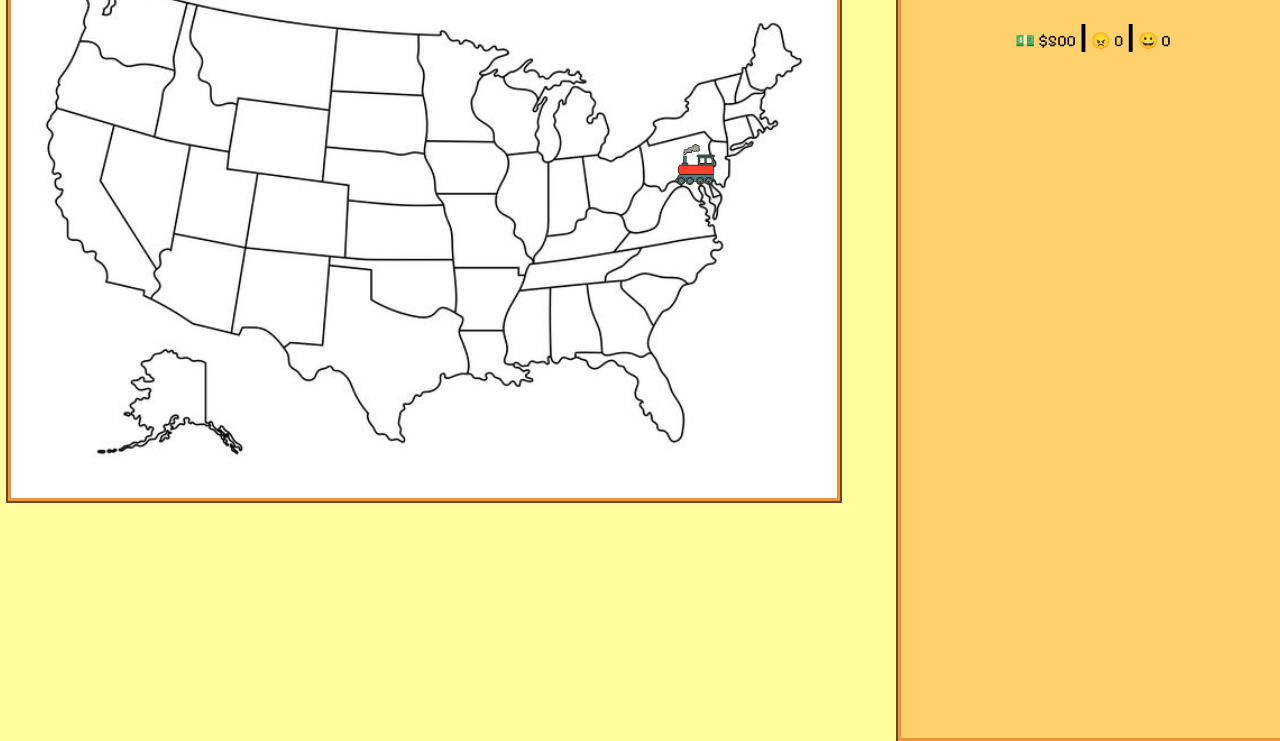
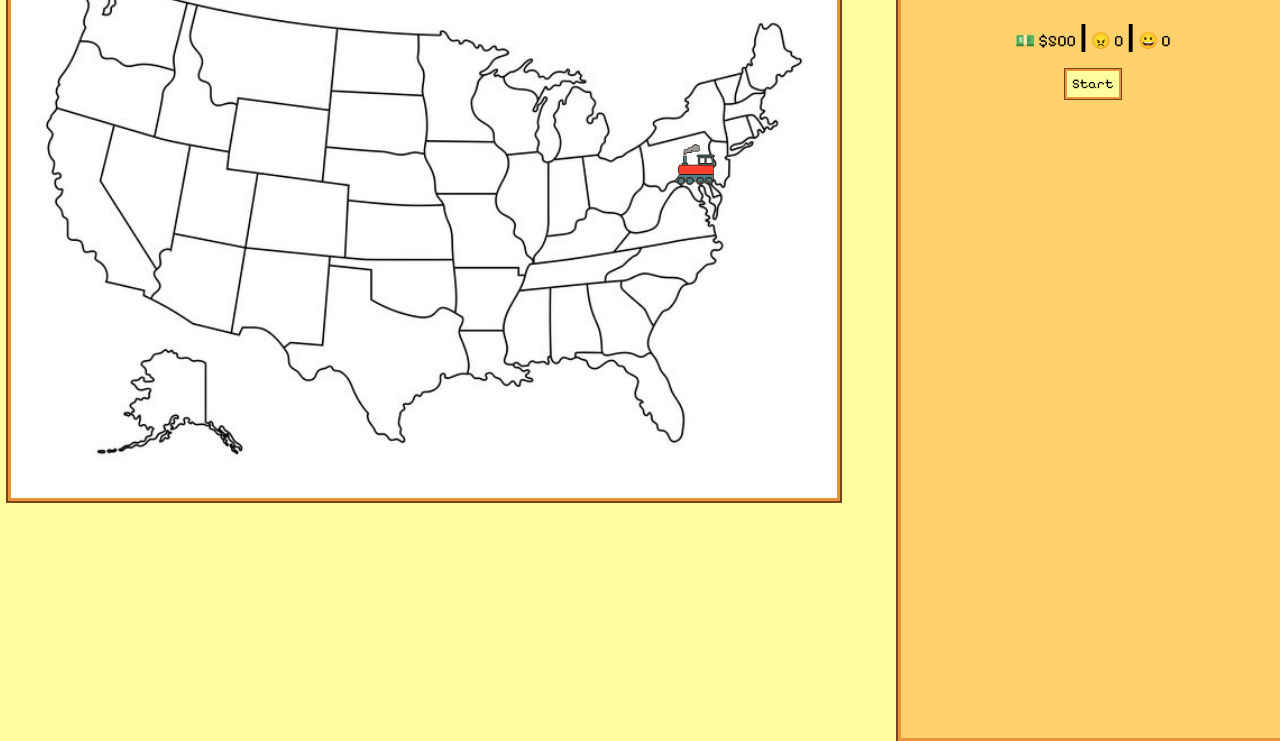
Before and after one commit to script-js/Transcontinential-Railroad, a plain HTML site: page play.html in a window 1280 px wide. Shown: the part 73-814 px from the top of the page. Drawn offline with Linux system fonts and the light colour scheme.

Commit message:
Update play.html

```diff
--- a/play.html
+++ b/play.html
@@ -65,6 +65,13 @@
         position: absolute;
         transition: ease 100ms;
       }
+
+      button {
+        padding: 5px;
+        background: #fffe9f;
+        outline: 1px solid #764220;
+        border: 2px solid #ea9439;
+      }
     </style>
   </head>
   <body>
@@ -72,6 +79,7 @@
     <div class="statbox">
       <h1>Points</h1>
       <p>💵 $<span id="money">500</span> <strong style="font-family: sans-serif;font-size: 30px;">|</strong> 😠 <span id="negative">0</span> <strong style="font-family: sans-serif;font-size: 30px;">|</strong> 😀 <span id="positive">0</span></p>
+      <button onclick="move()">Start</button>
     </div>
     <div class="modal" id="popupBack"><div id="popup" style="width:2px;height:2px;"></div></div>
   </body>
```
